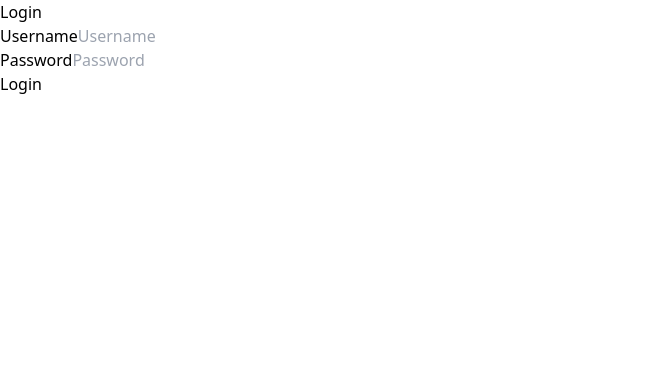
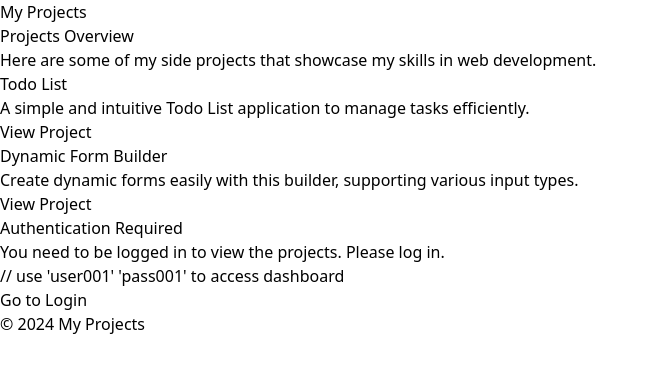
Before and after one commit to M-Harshad/Authentication-React-Dom, a React (Vite) app: page / in a window 1280 px wide. Shown: the top 372 px of the page, without its empty margins (0-658 px from the left). Built offline with nearby package versions, Linux system fonts and the light colour scheme.

Commit message:
Added navigationpage

```diff
--- a/src/App.tsx
+++ b/src/App.tsx
@@ -6,6 +6,7 @@ import Dashboard from "./pages/authentication/Dashboard";
 import ProtectedRoute from "./Routes/ProtectedRoute";
 import DragDropTodo from "./pages/Drag-Drop-Todo/todo/TodoList";
 import DynamicFormPage from "./pages/Dynamic_form_builder/DynamicFormPage/DynamicFormPage";
+import NavigationPage from "./pages/navigator/navigator/NavigationPage";
 
 
 function App() {
@@ -14,6 +15,10 @@ function App() {
   const router = createBrowserRouter([
     {
       path: "/",
+      element: <NavigationPage/>,
+    },
+    {
+      path: "/login",
       element: <LoginPage setIsAuthenticated={setIsAuthenticated} />,
     },
     {
--- /dev/null
+++ b/src/components/navigation/navigation/NavigationComponent.tsx
@@ -0,0 +1,55 @@
+import React from 'react';
+import { Link } from 'react-router-dom';
+
+const NavigationComponent: React.FC = () => {
+  return (
+    <div className="bg-gray-100 min-h-screen">
+      <header className="bg-blue-600 p-6 shadow-md">
+        <div className="max-w-6xl mx-auto flex justify-between items-center">
+          <h1 className="text-white text-3xl font-bold">My Projects</h1>
+        </div>
+      </header>
+
+      <main className="max-w-6xl mx-auto p-6">
+        <h2 className="text-2xl font-semibold mb-4">Projects Overview</h2>
+        <p className="mb-6">
+          Here are some of my side projects that showcase my skills in web development.
+        </p>
+
+        <div className="grid grid-cols-1 md:grid-cols-2 gap-6">
+          <div className="bg-white p-4 rounded-lg shadow-md">
+            <h3 className="text-xl font-bold">Todo List</h3>
+            <p>A simple and intuitive Todo List application to manage tasks efficiently.</p>
+            <Link to="/todolist" className="text-blue-600 hover:text-blue-800 mt-2 inline-block">
+              View Project
+            </Link>
+          </div>
+
+          <div className="bg-white p-4 rounded-lg shadow-md">
+            <h3 className="text-xl font-bold">Dynamic Form Builder</h3>
+            <p>Create dynamic forms easily with this builder, supporting various input types.</p>
+            <Link to="/dynamicform" className="text-blue-600 hover:text-blue-800 mt-2 inline-block">
+              View Project
+            </Link>
+          </div>
+
+          <div className="bg-white p-4 rounded-lg shadow-md">
+            <h3 className="text-lg font-bold">Authentication Required</h3>
+            <p>You need to be logged in to view the projects. Please log in.</p>
+            <p className="text-sm text-neutral-500 italic">// use 'user001' 'pass001' to access dashboard</p>
+            <Link to="/login" className="text-blue-600 hover:text-blue-800 mt-2 inline-block">
+              Go to Login
+            </Link>
+          </div>
+
+        </div>
+      </main>
+
+      <footer className="bg-blue-600 p-4 mt-6 text-center">
+        <p className="text-white">© {new Date().getFullYear()} My Projects</p>
+      </footer>
+    </div>
+  );
+};
+
+export default NavigationComponent;
--- /dev/null
+++ b/src/pages/navigator/navigator/NavigationPage.tsx
@@ -0,0 +1,9 @@
+import NavigationComponent from "../../../components/navigation/navigation/NavigationComponent"
+
+function NavigationPage() {
+  return (
+    <NavigationComponent/>
+  )
+}
+
+export default NavigationPage
```
